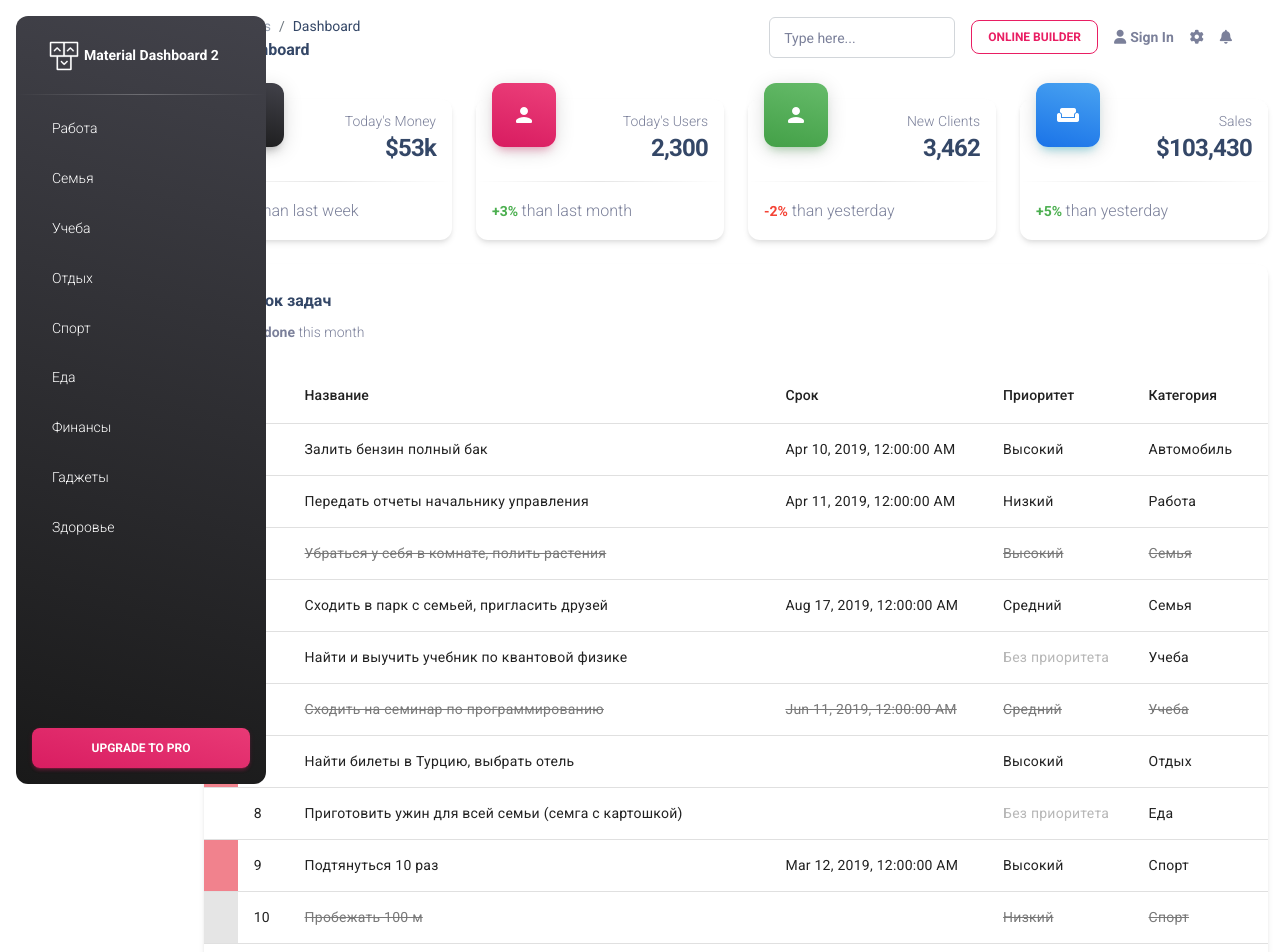
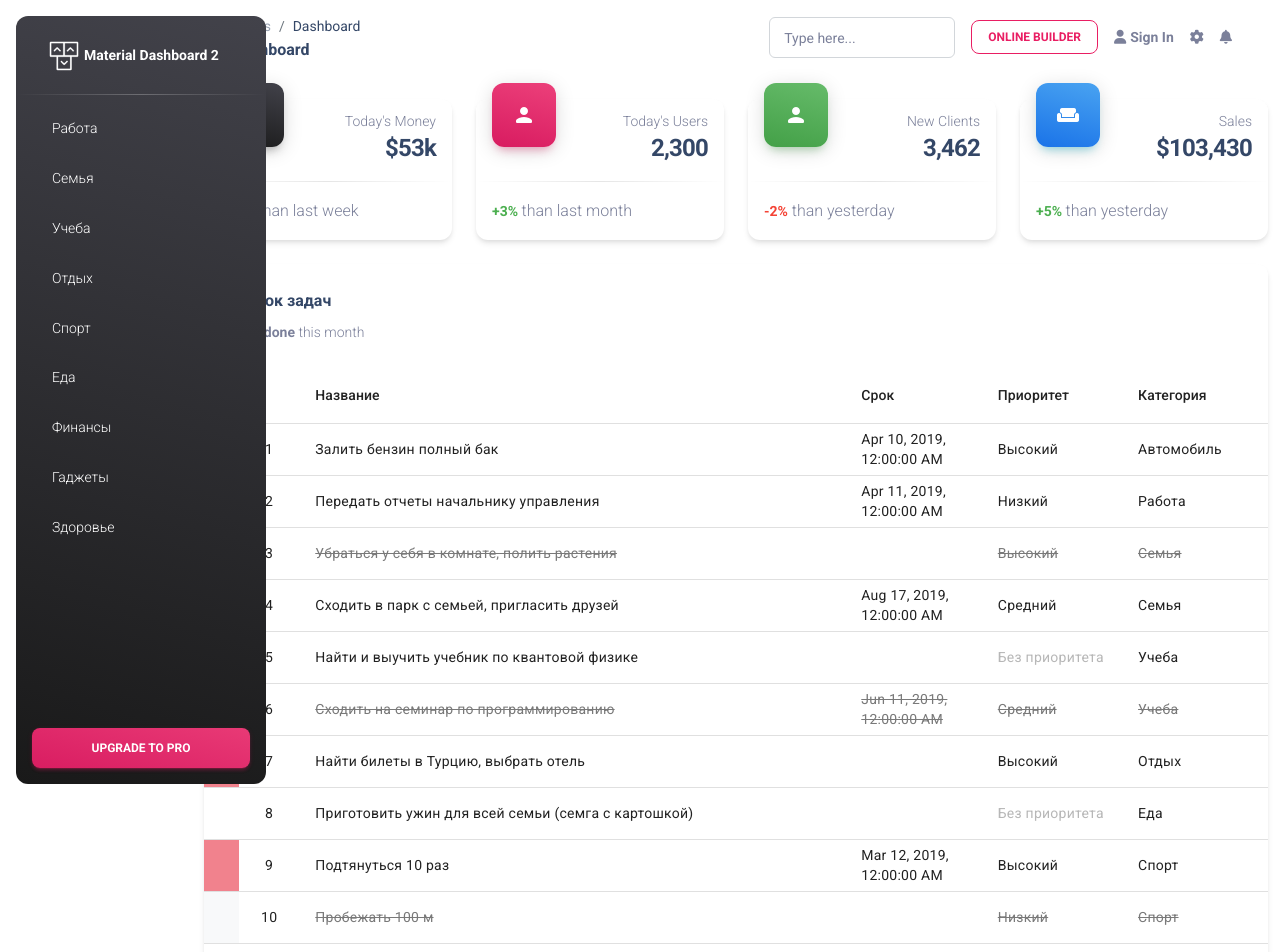
Before and after one commit to GeraClimber/Todo, an Angular app: page / in a window 1280 px wide. Shown: the top 952 px of the page. Built offline with nearby package versions, Linux system fonts and the light colour scheme.

Commit message:
Стилизация таблицы + отдельный цвет для завершеных задач

```diff
--- a/src/app/views/tasks/tasks.component.css
+++ b/src/app/views/tasks/tasks.component.css
@@ -10,3 +10,36 @@
 .nodate, .nopriority, .nocategory {
   color: #b7b7b7;
 }
+
+.col-color {
+  width: 1% !important;
+}
+
+.col-id {
+  width: 4%;
+  text-align: center;
+}
+
+.col-title {
+  width: 40%;
+}
+
+.col-priority {
+  width: 10%;
+}
+
+.col-category {
+  width: 10%;
+}
+
+.col-date {
+  width: 10% !important;
+}
+
+.col-select {
+  width: 3%;
+}
+
+.col-operations {
+  width: 8%;
+}
--- a/src/app/views/tasks/tasks.component.html
+++ b/src/app/views/tasks/tasks.component.html
@@ -18,25 +18,25 @@
         <!-- Цвет приоритета -->
         <ng-container matColumnDef="color">
           <th mat-header-cell *matHeaderCellDef></th>
-          <td mat-cell *matCellDef="let task" [style.background-color]="getPriorityColor(task)"></td>
+          <td class="col-color" mat-cell *matCellDef="let task" [style.background-color]="getPriorityColor(task)"></td>
         </ng-container>
 
         <!-- Нумерация -->
         <ng-container matColumnDef="id">
           <th mat-header-cell *matHeaderCellDef></th>
-          <td mat-cell *matCellDef="let index = index;">{{index + 1}}</td>
+          <td class="col-id" mat-cell *matCellDef="let index = index;">{{index + 1}}</td>
         </ng-container>
 
         <!-- Название задачи -->
         <ng-container matColumnDef="title">
           <th mat-header-cell *matHeaderCellDef>Название</th>
-          <td mat-cell *matCellDef="let task" [class.completed]="task.completed">{{task.title}}</td>
+          <td class="col-title" mat-cell *matCellDef="let task" [class.completed]="task.completed">{{task.title}}</td>
         </ng-container>
 
         <!-- Дата выполнения -->
         <ng-container matColumnDef="date">
           <th mat-header-cell *matHeaderCellDef>Срок</th>
-          <td mat-cell *matCellDef="let task" [ngClass]="{'completed': task.completed, 'nodate': task.date == null}">
+          <td class="col-date" mat-cell *matCellDef="let task" [ngClass]="{'completed': task.completed, 'nodate': task.date == null}">
             {{task.date | date:'medium'}}
           </td>
         </ng-container>
@@ -44,7 +44,7 @@
         <!-- Приоритет -->
         <ng-container matColumnDef="priority">
           <th mat-header-cell *matHeaderCellDef>Приоритет</th>
-          <td mat-cell *matCellDef="let task" [ngClass]="{'completed': task.completed, 'nopriority': task.priority == null}">
+          <td class="col-priority" mat-cell *matCellDef="let task" [ngClass]="{'completed': task.completed, 'nopriority': task.priority == null}">
             {{task.priority ? task.priority.title : "Без приоритета"}}
           </td>
         </ng-container>
@@ -52,7 +52,7 @@
         <!-- Категория -->
         <ng-container matColumnDef="category">
           <th mat-header-cell *matHeaderCellDef>Категория</th>
-          <td mat-cell *matCellDef="let task" [ngClass]="{'completed': task.completed, 'nocategory': task.category == null}">
+          <td class="col-category" mat-cell *matCellDef="let task" [ngClass]="{'completed': task.completed, 'nocategory': task.category == null}">
             {{task.category ? task.category.title : "Без категории"}}
           </td>
         </ng-container>
--- a/src/app/views/tasks/tasks.component.ts
+++ b/src/app/views/tasks/tasks.component.ts
@@ -31,7 +31,11 @@
 
   getPriorityColor(task: Task): string {
 
-    if(task.priority && task.priority.color) {
+    if (task.completed) {
+      return '#f8f9fa'
+    }
+
+    if (task.priority && task.priority.color) {
       return task.priority.color;
     }
 
```
